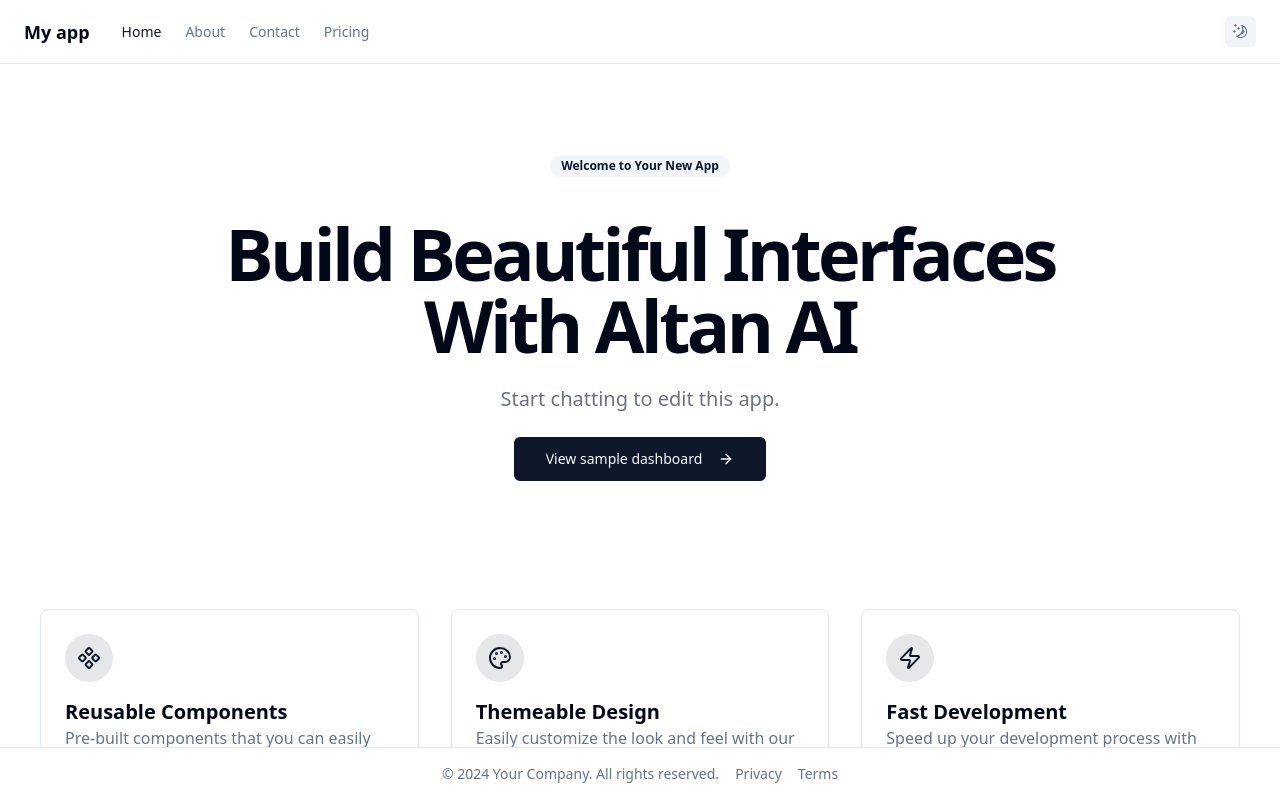
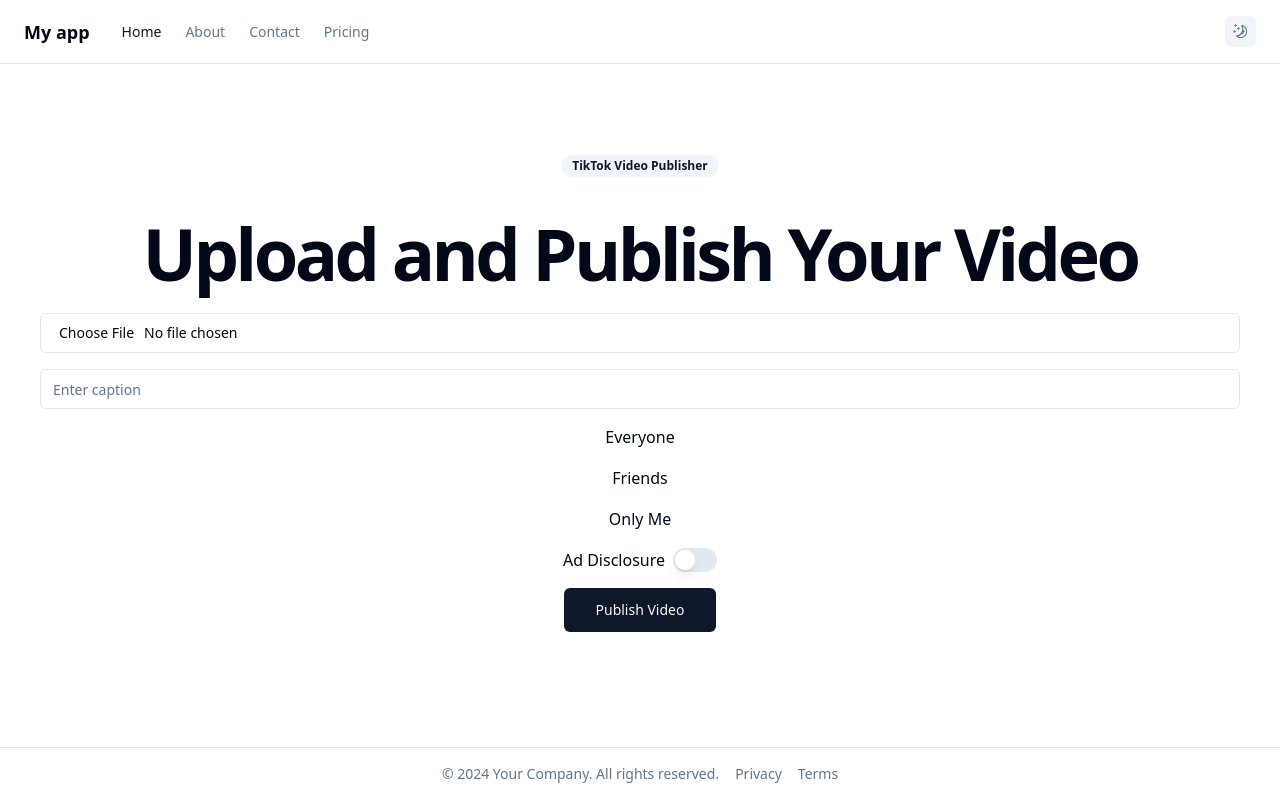
Before and after one commit to altanlabs/prova, a React (Vite) app: page / in a window 1280 px wide. Built offline with nearby package versions, Linux system fonts and the light colour scheme; what @radix-ui/themes would draw is missing.

Commit message:
Add TikTok video upload publisher with preview and settings to index.tsx

```diff
--- a/src/pages/index.tsx
+++ b/src/pages/index.tsx
@@ -1,16 +1,20 @@
-import { motion } from "framer-motion"
-import { ArrowRight, Component, Palette, Zap } from "lucide-react"
-import { useNavigate } from "react-router-dom"
+import { useState } from "react";
+import { motion } from "framer-motion";
+import { ArrowRight } from "lucide-react";
+import { useNavigate } from "react-router-dom";
 
-import { Button } from "@/components/ui/button"
-import { Card, CardContent } from "@/components/ui/card"
-import { Badge } from "@/components/ui/badge"
+import { Button } from "@/components/ui/button";
+import { Card, CardContent } from "@/components/ui/card";
+import { Badge } from "@/components/ui/badge";
+import { Input } from "@/components/ui/input";
+import { Select } from "@/components/ui/select";
+import { Switch } from "@/components/ui/switch";
 
 const fadeInUp = {
   initial: { opacity: 0, y: 20 },
   animate: { opacity: 1, y: 0 },
   transition: { duration: 0.5 }
-}
+};
 
 const staggerContainer = {
   animate: {
@@ -18,14 +22,28 @@
       staggerChildren: 0.1
     }
   }
-}
+};
 
 export default function IndexPage() {
-  const navigate = useNavigate()
+  const navigate = useNavigate();
+  const [videoFile, setVideoFile] = useState<File | null>(null);
+  const [caption, setCaption] = useState("");
+  const [privacy, setPrivacy] = useState("Everyone");
+  const [isAd, setIsAd] = useState(false);
+
+  const handleVideoUpload = (event: React.ChangeEvent<HTMLInputElement>) => {
+    const file = event.target.files?.[0] || null;
+    setVideoFile(file);
+  };
+
+  const handlePublish = () => {
+    // Implement TikTok API integration here
+    console.log({ videoFile, caption, privacy, isAd });
+  };
 
   return (
     <div className="container mx-auto px-4 py-16 space-y-32">
-      {/* Hero Section */}
+      {/* Video Upload Section */}
       <motion.section
         className="text-center space-y-6"
         initial={{ opacity: 0 }}
@@ -33,121 +51,46 @@
         transition={{ duration: 0.8 }}
       >
         <Badge variant="secondary" className="mb-4">
-          Welcome to Your New App
+          TikTok Video Publisher
         </Badge>
         <h1 className="text-4xl font-bold tracking-tighter sm:text-5xl md:text-6xl lg:text-7xl">
-          Build Beautiful Interfaces
-          <br />
-          With Altan AI
+          Upload and Publish Your Video
         </h1>
-        <p className="mx-auto max-w-[700px] text-gray-500 md:text-xl dark:text-gray-400">
-         Start chatting to edit this app.
-        </p>
-        <Button size="lg" className="mt-4" onClick={() => navigate('/dashboard')}>
-          View sample dashboard <ArrowRight className="ml-2 h-4 w-4" />
-        </Button>
-      </motion.section>
-
-      {/* Features Section */}
-      <motion.section
-        variants={staggerContainer}
-        initial="initial"
-        whileInView="animate"
-        viewport={{ once: true }}
-        className="grid gap-8 md:grid-cols-3"
-      >
-        <motion.div variants={fadeInUp}>
-          <Card>
-            <CardContent className="pt-6">
-              <div className="mb-4 flex h-12 w-12 items-center justify-center rounded-full bg-primary/10">
-                <Component className="h-6 w-6 text-primary" />
-              </div>
-              <h3 className="text-xl font-bold">Reusable Components</h3>
-              <p className="text-muted-foreground">
-                Pre-built components that you can easily customize and integrate into your projects.
-              </p>
-            </CardContent>
-          </Card>
-        </motion.div>
-
-        <motion.div variants={fadeInUp}>
-          <Card>
-            <CardContent className="pt-6">
-              <div className="mb-4 flex h-12 w-12 items-center justify-center rounded-full bg-primary/10">
-                <Palette className="h-6 w-6 text-primary" />
-              </div>
-              <h3 className="text-xl font-bold">Themeable Design</h3>
-              <p className="text-muted-foreground">
-                Easily customize the look and feel with our flexible theming system.
-              </p>
-            </CardContent>
-          </Card>
-        </motion.div>
-
-        <motion.div variants={fadeInUp}>
-          <Card>
-            <CardContent className="pt-6">
-              <div className="mb-4 flex h-12 w-12 items-center justify-center rounded-full bg-primary/10">
-                <Zap className="h-6 w-6 text-primary" />
-              </div>
-              <h3 className="text-xl font-bold">Fast Development</h3>
-              <p className="text-muted-foreground">
-                Speed up your development process with our ready-to-use components.
-              </p>
-            </CardContent>
-          </Card>
-        </motion.div>
-      </motion.section>
-
-      {/* Components Preview Section */}
-      <motion.section
-        initial="initial"
-        whileInView="animate"
-        viewport={{ once: true }}
-        className="space-y-8"
-      >
-        <motion.div variants={fadeInUp} className="text-center">
-          <h2 className="text-3xl font-bold tracking-tighter sm:text-4xl md:text-5xl">
-            Explore Our Components
-          </h2>
-          <p className="mx-auto mt-4 max-w-[700px] text-gray-500 md:text-xl dark:text-gray-400">
-            Discover our extensive library of components, designed to help you build better interfaces.
-          </p>
-        </motion.div>
-
-        <motion.div
-          variants={staggerContainer}
-          className="grid gap-4 md:grid-cols-2 lg:grid-cols-3"
-        >
-          {/* Add component previews here */}
-          {/* You can showcase some of your most important components */}
-        </motion.div>
-      </motion.section>
-
-      {/* CTA Section */}
-      <motion.section
-        initial="initial"
-        whileInView="animate"
-        viewport={{ once: true }}
-        className="text-center space-y-6"
-      >
-        <motion.div variants={fadeInUp}>
-          <h2 className="text-3xl font-bold tracking-tighter sm:text-4xl">
-            Ready to Get Started?
-          </h2>
-          <p className="mx-auto mt-4 max-w-[600px] text-gray-500 md:text-xl dark:text-gray-400">
-            Start building your next project with our modern component library.
-          </p>
-          <div className="mt-6 flex justify-center gap-4">
-            <Button size="lg" variant="default">
-              Some CTA
-            </Button>
-            <Button size="lg" variant="outline">
-              Main CTA
-            </Button>
+        <div className="space-y-4">
+          <Input type="file" accept="video/*" onChange={handleVideoUpload} />
+          {videoFile && (
+            <video
+              className="mx-auto mt-4"
+              width="320"
+              height="240"
+              controls
+              src={URL.createObjectURL(videoFile)}
+            />
+          )}
+          <Input
+            type="text"
+            placeholder="Enter caption"
+            value={caption}
+            onChange={(e) => setCaption(e.target.value)}
+          />
+          <Select
+            value={privacy}
+            onChange={(e) => setPrivacy(e.target.value)}
+            className="w-full"
+          >
+            <option value="Everyone">Everyone</option>
+            <option value="Friends">Friends</option>
+            <option value="Only Me">Only Me</option>
+          </Select>
+          <div className="flex items-center justify-center gap-2">
+            <span>Ad Disclosure</span>
+            <Switch checked={isAd} onCheckedChange={setIsAd} />
           </div>
-        </motion.div>
+          <Button size="lg" className="mt-4" onClick={handlePublish}>
+            Publish Video
+          </Button>
+        </div>
       </motion.section>
     </div>
-  )
+  );
 }
```
